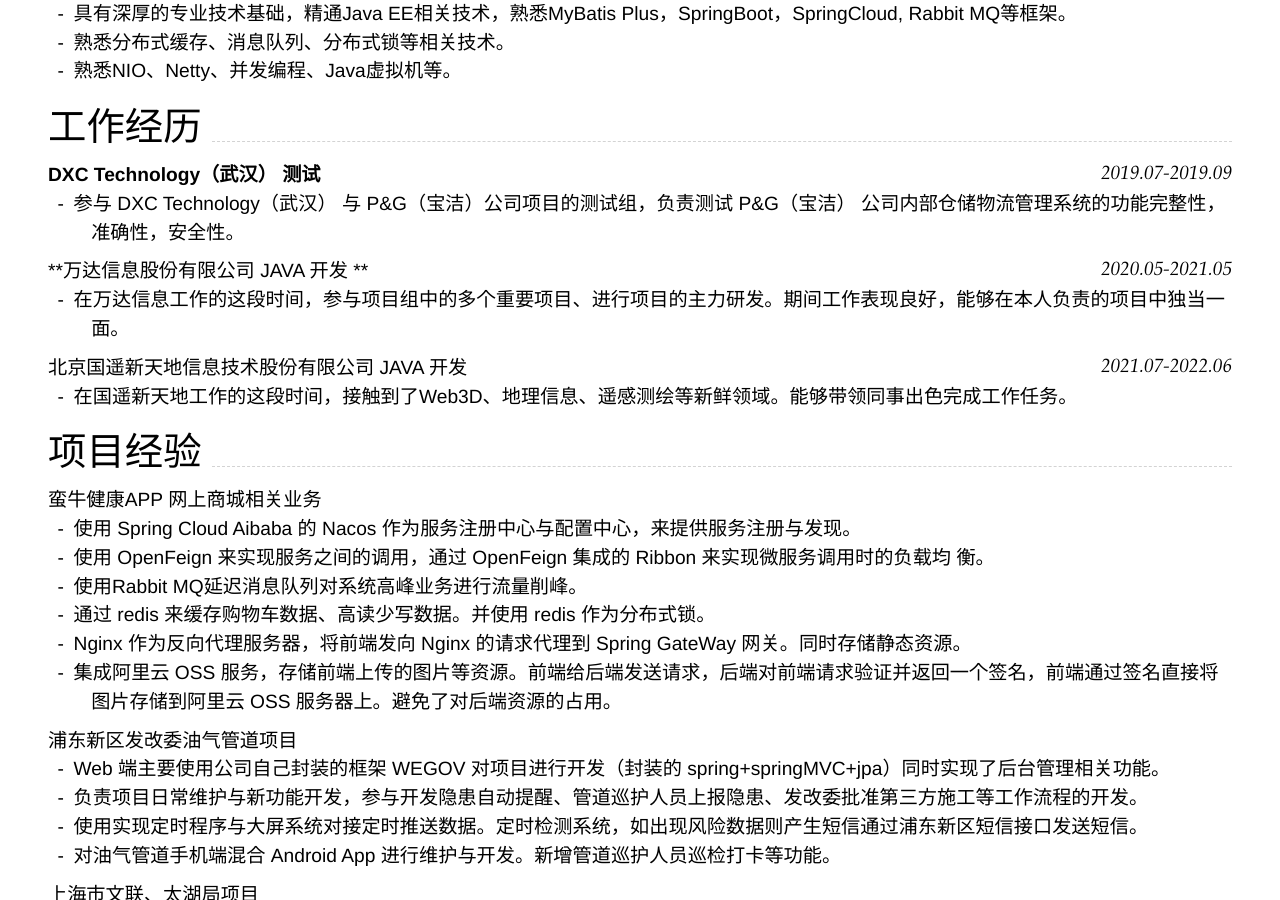
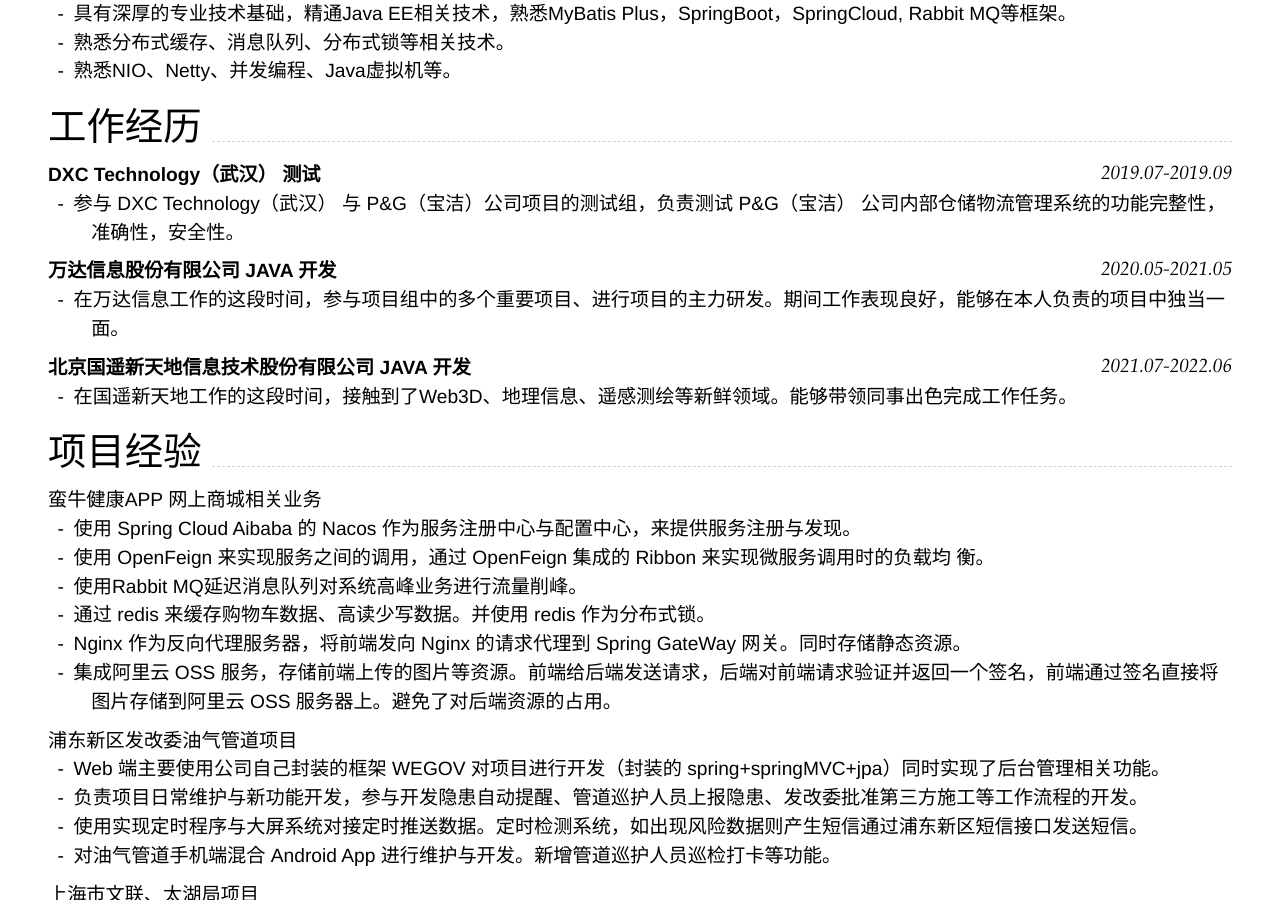
Before and after one commit to wanzepeng/resume, a Jekyll site: the page built from index.md, in a window 1280 px wide and 900 px high, scrolled down 509 px. Built offline with Jekyll 4.4.1, drawn with Linux system fonts in a browser that asks for light colours; nearby versions of some CDN libraries.

```diff
--- a/index.md
+++ b/index.md
@@ -45,10 +45,10 @@ Supported arguments:
 - 参与 DXC Technology（武汉） 与 P&G（宝洁）公司项目的测试组，负责测试 P&G（宝洁） 公司内部仓储物流管理系统的功能完整性，准确性，安全性。
 
 
-### **万达信息股份有限公司    JAVA 开发 ** `2020.05-2021.05`
+### **万达信息股份有限公司    JAVA 开发**  `2020.05-2021.05`
 -  在万达信息工作的这段时间，参与项目组中的多个重要项目、进行项目的主力研发。期间工作表现良好，能够在本人负责的项目中独当一面。
 
-### 北京国遥新天地信息技术股份有限公司   JAVA 开发 `2021.07-2022.06`
+### **北京国遥新天地信息技术股份有限公司   JAVA 开发** `2021.07-2022.06`
 
 - 在国遥新天地工作的这段时间，接触到了Web3D、地理信息、遥感测绘等新鲜领域。能够带领同事出色完成工作任务。
 
```
